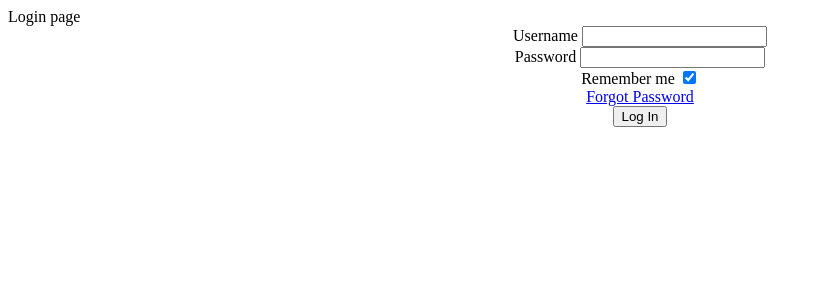
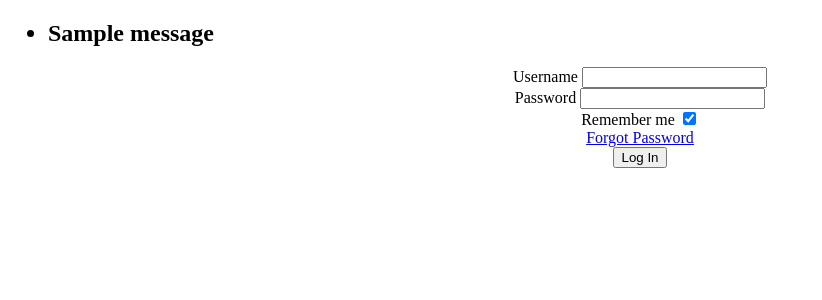
Before and after one commit to Shivam38391/django-asignment, a Django app: page /login/ in a window 1280 px wide. Shown: the top 300 px of the page, without its empty margins (0-822 px from the left). Run offline with Django 4.2, Linux system fonts and the light colour scheme; tables that the repository leaves empty hold one stand-in row (values such as "Sample post"); one stand-in notice (Sample message) is shown.

Commit message:
2nd commit

```diff
--- a/acounts/templates/acounts/login.html
+++ b/acounts/templates/acounts/login.html
@@ -10,23 +10,13 @@
     <div class="content">
         <div class="container">
           <div class="row justify-content-center">
-            <!-- <div class="col-md-6 order-md-2">
-              <img src="images/undraw_file_sync_ot38.svg" alt="Image" class="img-fluid">
-            </div> -->
-            <div class="col-md-6 contents">
-              <div class="row justify-content-center">
-                <div class="col-md-12">
-                  <div class="form-block">
-                      <div class="mb-4">
-                    </div>
-
-                  <span class="mb-0 text-muted">
-                    {% if msg %}
-                        {{ msg | safe }}
-                    {% else %}
-                        Login page
-                    {% endif %}
-                  </span>
+            {% if messages %}
+            <ul>
+                {% for message in messages %}
+                   <h2> <li>{{ message }}</li>  </h2>
+                    {% endfor %}
+            </ul>
+            {% endif %}
                   <center>
                     <form  method="post">
                         {% csrf_token %}
```
Also changed, not shown: acounts/templates/acounts/doctor.html (+22 -0 lines), acounts/templates/acounts/patient.html (+14 -0 lines).
